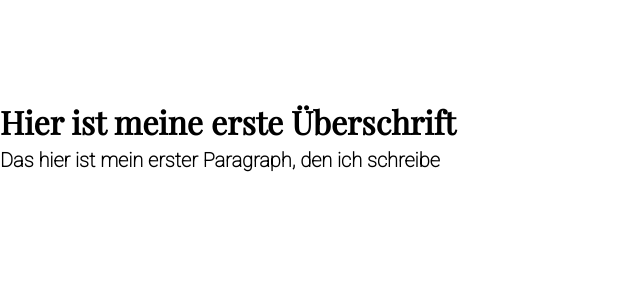
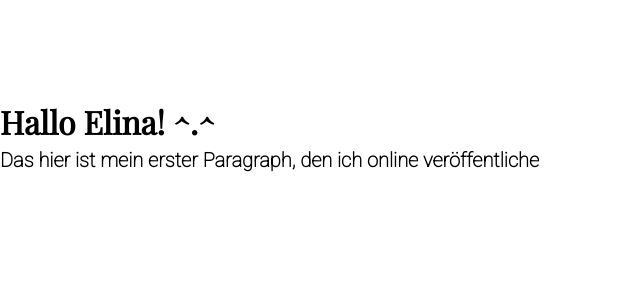
Before and after one commit to DrKanibu/DrKanibu.github.io, a Jekyll site: the page index.html, which Jekyll copies as it is, in a window 1280 px wide. Shown: the top 300 px of the page, without its empty margins (0-640 px from the left). Built offline with Jekyll 4.4.1, drawn with Linux system fonts in a browser that asks for light colours.

Commit message:
Add files via upload

```diff
--- a/index.html
+++ b/index.html
@@ -8,7 +8,7 @@
 	<link href="https://fonts.googleapis.com/css?family=Playfair+Display" type="text/css" rel="stylesheet"> <!--Link zur Schriftart Playfair Display, falls...-->
 </head>
 <body>
-<h1>Hier ist meine erste Überschrift</h1>
-	<p>Das hier ist mein erster Paragraph, den ich schreibe</p>
+<h1>Hallo Elina! ^.^</h1>
+	<p>Das hier ist mein erster Paragraph, den ich online veröffentliche</p>
 </body>
 </html>
```
